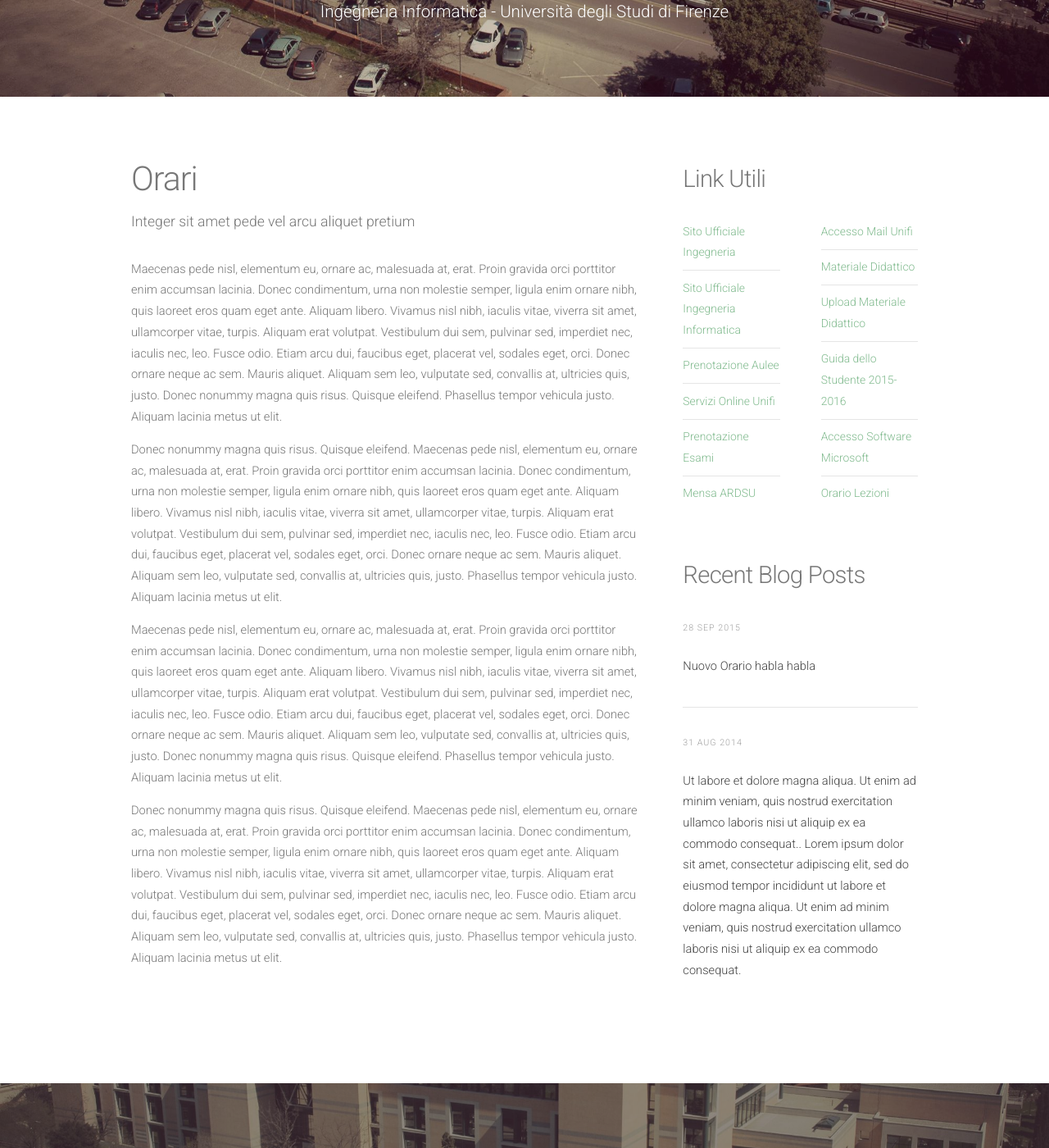
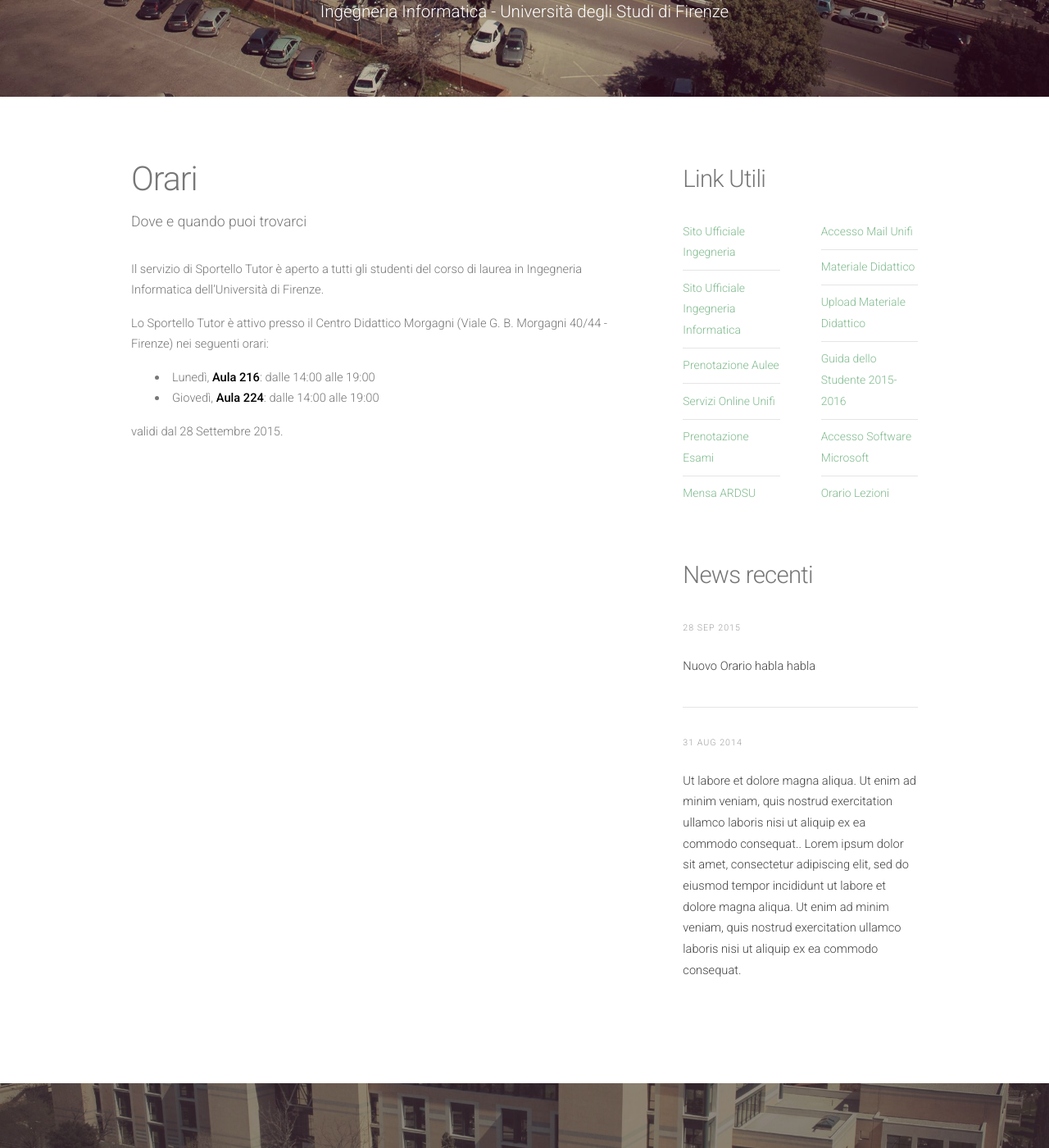
Before and after one commit to tutor-ing-inf-unifi/tutor-ing-inf-unifi.github.io, a Jekyll site: the page built from orari.html, in a window 1280 px wide and 1400 px high, scrolled down 260 px. Shown: the whole window at 82% size. Built offline with Jekyll 4.4.1, drawn with Linux system fonts in a browser that asks for light colours; nearby versions of some CDN libraries; some of the changed text lies outside the part shown.

Commit message:
orari e altro

```diff
--- a/_includes/sidebar.html
+++ b/_includes/sidebar.html
@@ -34,7 +34,7 @@
 	</section>
 	<section>
 		<header>
-			<h2>Recent Blog Posts</h2>
+			<h2>News recenti</h2>
 		</header>
 		<ul class="style">
 		{% for post in site.posts offset: 0 limit: 2 %}
--- a/_layouts/default.html
+++ b/_layouts/default.html
@@ -42,7 +42,7 @@ Released for free under the Creative Commons Attribution 3.0 license (templated.
 	<div id="tweet">
 		<div class="container">
 			<section>
-				<blockquote>&ldquo;In posuere eleifend odio. Quisque semper augue mattis wisi. Maecenas ligula. Pellentesque viverra vulputate enim. Aliquam erat volutpat.&rdquo;</blockquote>
+				<blockquote>&ldquo;Non è il mio corso che è difficile, sono gli altri corsi che sono troppo facili.&rdquo; - Giuseppe Modica </blockquote>
 			</section>
 		</div>
 	</div>
@@ -53,8 +53,8 @@ Released for free under the Creative Commons Attribution 3.0 license (templated.
 	<div class="container">
 		<section>
 			<header>
-				<h2>Get in touch</h2>
-				<span class="byline">Integer sit amet pede vel arcu aliquet pretium</span>
+				<h2></h2>
+				<span class="byline"></span>
 			</header>
 			<ul class="contact">
 				<li><a href="http://www.facebook.com/groups/tutoringinf" class="fa fa-facebook"><span>Facebook</span></a></li>
--- a/orari.html
+++ b/orari.html
@@ -12,12 +12,17 @@ layout: default
 					<section>
 						<header>
 							<h2>Orari</h2>
-							<span class="byline">Integer sit amet pede vel arcu aliquet pretium</span>
+							<span class="byline">Dove e quando puoi trovarci</span>
 						</header>
-						<p>Maecenas pede nisl, elementum eu, ornare ac, malesuada at, erat. Proin gravida orci porttitor enim accumsan lacinia. Donec condimentum, urna non molestie semper, ligula enim ornare nibh, quis laoreet eros quam eget ante. Aliquam libero. Vivamus nisl nibh, iaculis vitae, viverra sit amet, ullamcorper vitae, turpis. Aliquam erat volutpat. Vestibulum dui sem, pulvinar sed, imperdiet nec, iaculis nec, leo. Fusce odio. Etiam arcu dui, faucibus eget, placerat vel, sodales eget, orci. Donec ornare neque ac sem. Mauris aliquet. Aliquam sem leo, vulputate sed, convallis at, ultricies quis, justo. Donec nonummy magna quis risus. Quisque eleifend. Phasellus tempor vehicula justo. Aliquam lacinia metus ut elit.</p>
-						<p>Donec nonummy magna quis risus. Quisque eleifend. Maecenas pede nisl, elementum eu, ornare ac, malesuada at, erat. Proin gravida orci porttitor enim accumsan lacinia. Donec condimentum, urna non molestie semper, ligula enim ornare nibh, quis laoreet eros quam eget ante. Aliquam libero. Vivamus nisl nibh, iaculis vitae, viverra sit amet, ullamcorper vitae, turpis. Aliquam erat volutpat. Vestibulum dui sem, pulvinar sed, imperdiet nec, iaculis nec, leo. Fusce odio. Etiam arcu dui, faucibus eget, placerat vel, sodales eget, orci. Donec ornare neque ac sem. Mauris aliquet. Aliquam sem leo, vulputate sed, convallis at, ultricies quis, justo. Phasellus tempor vehicula justo. Aliquam lacinia metus ut elit.</p>
-						<p>Maecenas pede nisl, elementum eu, ornare ac, malesuada at, erat. Proin gravida orci porttitor enim accumsan lacinia. Donec condimentum, urna non molestie semper, ligula enim ornare nibh, quis laoreet eros quam eget ante. Aliquam libero. Vivamus nisl nibh, iaculis vitae, viverra sit amet, ullamcorper vitae, turpis. Aliquam erat volutpat. Vestibulum dui sem, pulvinar sed, imperdiet nec, iaculis nec, leo. Fusce odio. Etiam arcu dui, faucibus eget, placerat vel, sodales eget, orci. Donec ornare neque ac sem. Mauris aliquet. Aliquam sem leo, vulputate sed, convallis at, ultricies quis, justo. Donec nonummy magna quis risus. Quisque eleifend. Phasellus tempor vehicula justo. Aliquam lacinia metus ut elit.</p>
-						<p>Donec nonummy magna quis risus. Quisque eleifend. Maecenas pede nisl, elementum eu, ornare ac, malesuada at, erat. Proin gravida orci porttitor enim accumsan lacinia. Donec condimentum, urna non molestie semper, ligula enim ornare nibh, quis laoreet eros quam eget ante. Aliquam libero. Vivamus nisl nibh, iaculis vitae, viverra sit amet, ullamcorper vitae, turpis. Aliquam erat volutpat. Vestibulum dui sem, pulvinar sed, imperdiet nec, iaculis nec, leo. Fusce odio. Etiam arcu dui, faucibus eget, placerat vel, sodales eget, orci. Donec ornare neque ac sem. Mauris aliquet. Aliquam sem leo, vulputate sed, convallis at, ultricies quis, justo. Phasellus tempor vehicula justo. Aliquam lacinia metus ut elit.</p>
+						<p>Il servizio di Sportello Tutor è aperto a tutti gli studenti del corso di laurea in Ingegneria Informatica dell’Università di Firenze.</p>
+						<p>Lo Sportello Tutor è attivo presso il Centro Didattico Morgagni (Viale G. B. Morgagni 40/44 - Firenze) nei seguenti orari:</p>
+						<ul style="list-style:inside disc; padding-left: 2em">
+							<li>Lunedì, <strong>Aula 216</strong>: dalle 14:00 alle 19:00 </li>
+							<li>Giovedì, <strong>Aula 224</strong>: dalle 14:00 alle 19:00</li>
+
+						</ul>
+
+						<p>validi dal 28 Settembre 2015.</p>
 					</section>
 				</div>
 				{% include sidebar.html %}
```
Also changed, not shown: _posts/2014-08-31-hello-word.md (+1 -1 lines).
